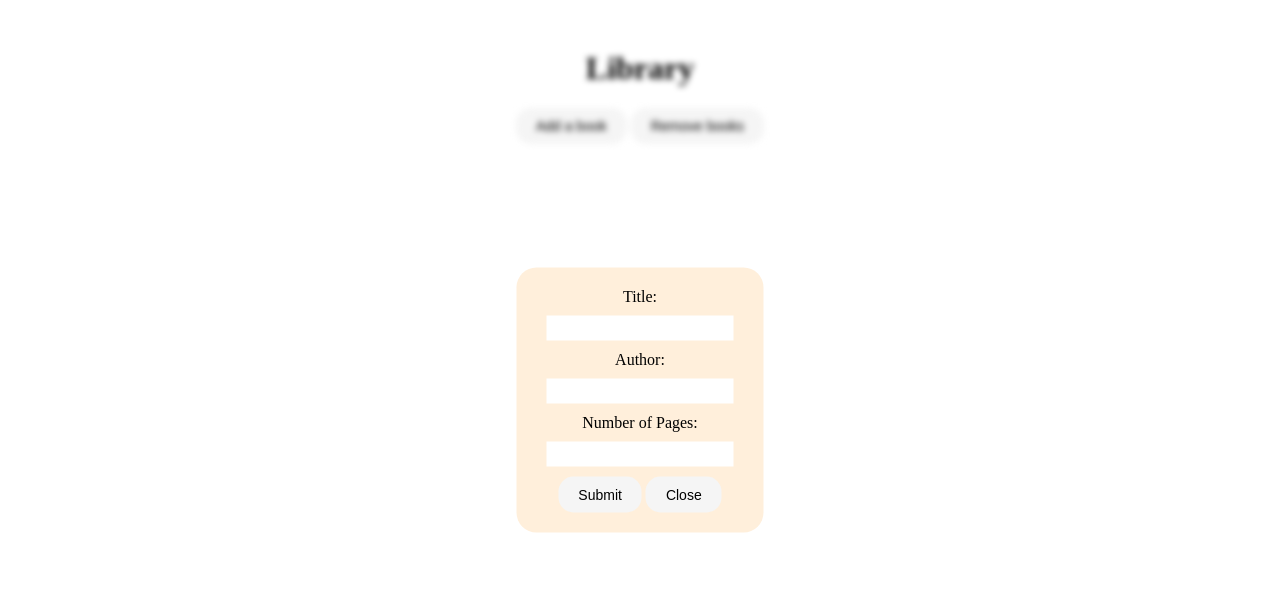
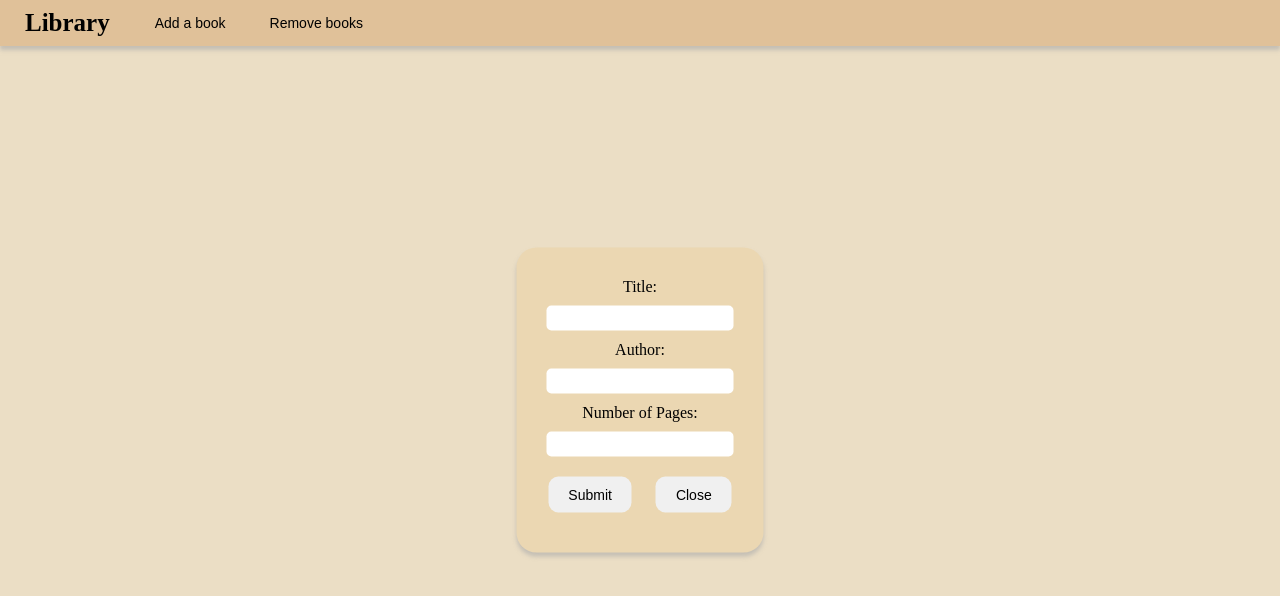
Before and after one commit to michaelseyo/library, a plain HTML site: page index.html in a window 1280 px wide. Both pictures are taken after a click on the button "Add a book". Drawn offline with Linux system fonts and the light colour scheme.

Commit message:
improved styling and fixed bugs

```diff
--- a/index.html
+++ b/index.html
@@ -18,11 +18,13 @@
         </form>
 
         <main>
-            <h1>Library</h1>
-            <nav>
+            <header>
+                <h1>Library</h1>
+                <nav>
                 <button id="add-book">Add a book</button>
                 <button id="remove-books">Remove books</button>
-            </nav>
+                </nav>
+            </header>
             <section>
 
             </section>
--- a/script.js
+++ b/script.js
@@ -1,7 +1,7 @@
 let myLibrary = [];
 let nextId = 0;
 
-const background = document.querySelector("main");
+const background = document.querySelector("section");
 const form = document.querySelector(".book-form");
 const bookshelf = document.querySelector("section");
 
@@ -86,8 +86,17 @@ function displayBook(book) {
     readBtn.textContent = "Read";
     readBtn.type = "button";
     readBtn.id = "read";
+
+    // styling for existing books
+    if (book.completed) {
+        bookDisplay.classList.add("done-reading");
+        readStatusText.textContent = "Read";
+        readBtn.textContent = "Unread";
+        bookContainer.appendChild(readStatusText);
+    }
+
     readBtn.addEventListener("click", function() {
-        if (!book.completed) {
+        if (!book.completed) { // for existing books
             bookDisplay.classList.add("done-reading");
             readStatusText.textContent = "Read";
             readBtn.textContent = "Unread";
@@ -141,3 +150,6 @@ document.body.onload = function() {
         myLibrary.forEach(book => displayBook(book));
     }
 }
+
+// buggy when we have existing books in storage and when we press 'read' on them, status changes to completed = true
+// but when refresh page, we need to set it up such that display shows that are read alrdy.
--- a/style.css
+++ b/style.css
@@ -1,9 +1,50 @@
 body {
-    text-align: center;
+    background-color: rgb(235, 222, 197);
+    margin: 0;
+    height: 100%;
+    width: 100%;
+}
+
+header {
+    display: flex;
+    position: fixed;
+    top: 0px;
+    left: 0px;
+    width: 100%;
+    background-color:rgb(224, 193, 153);
+    z-index: 3;
+    align-items: center;
+    box-shadow: 0 2px 2px rgb(170, 170, 170);
+    box-shadow: 0 4px 4px rgba(170, 170, 170, 0.6);
+}
+
+button#add-book {
+    margin: 0;
+    border-radius: 0;
+    padding: 15px 20px;
+    background-color: rgb(224, 193, 153);
+}
+
+button#add-book:hover {
+    background-color: rgb(221, 174, 112);
+    transition: 0.5s;
+}
+
+button#remove-books {
+    margin: 0;
+    border-radius: 0;
+    padding: 15px 20px;
+    background-color: rgb(224, 193, 153);
+}
+
+button#remove-books:hover {
+    background-color: rgb(221, 174, 112);
+    transition: 0.5s;
 }
 
 h1 {
-    margin-top: 50px;
+    margin: 0 1em;
+    font-size: 25px;
 }
 
 .book-form {
@@ -11,43 +52,69 @@ h1 {
     position: fixed;
     top: 50%;
     left: 50%;
+    text-align: center;
     transform: translate(-50%, -50%);
-    padding: 20px;
+    padding: 30px 20px;
     border-radius: 20px;
-    background-color:rgb(255, 239, 219);
-    z-index: 1;
+    background-color:rgb(235, 215, 178);
+    box-shadow: 0 2px 2px rgb(170, 170, 170);
+    box-shadow: 0 4px 4px rgba(170, 170, 170, 0.6);
+    z-index: 2;
+}
+
+#reminder-text {
+    position: absolute;
+    margin: 0 auto 0 auto;
+    left: 0;
+    right: 0;
+    font-size: 16px;
+    font-weight: bold;
 }
 
 .blur { /* potential issues */
-    filter: blur(3px);
+    filter: blur(4px);
 }
 
 input#title, input#author, input#numPages {
     border: none;
+    border-radius: 5px;
     margin: 10px;
     padding: 5px;
     outline: none;
 }
 
+main {
+    padding-top: 50px;
+}
+
 section {
+    min-height: 80vh;
     display: grid;
     grid-template-columns: repeat(4, auto);
+    place-items: center;
     gap: 2em;
     margin: 20px;
 }
 
 button {
     border: none;
+    margin: 10px;
     padding: 10px 20px;
     font-family: Arial, Helvetica, sans-serif;
     font-size: 14px;
-    border-radius: 15px;
-    background-color: rgb(245, 245, 245);
+    border-radius: 10px;
+    background-color: rgb(240, 240, 240);
 }
 
 button:hover {
     cursor: pointer;
+    transition: 0.5s;
     background-color: rgb(235, 235, 235);
+}
+
+button:active {
+    transform: scale(1.03);
+    transition: 0.05s;
 }
 
 .book-container {
@@ -55,9 +122,9 @@ button:hover {
     display: flex;
     justify-content: center;
     border-radius: 20px;
-    height: 180px;
-    width: 180px;
-    background-color: rgb(255, 230, 200);
+    height: 200px;
+    width: 200px;
+    background-color: rgb(231, 210, 171);
 }
 
 .book-display {
@@ -72,12 +139,12 @@ button:hover {
 }
 
 .done-reading {
-    background-color: rgb(240, 221, 199);
+    background-color: rgb(224, 193, 153);
     filter: blur(2px);
     border-radius: 20px;
 }
 
-p {
+#read-status {
     position: absolute;
     font-size: 24px;
     margin-top: 20px;
@@ -101,3 +168,10 @@ p {
 .book-button-overlay:hover ~ .book-display { /* affect the book-display on hover with overlay */
     filter: blur(2px);
 }
+
+p {
+    position: absolute;
+    font-size: 20px;
+    font-weight: bold;
+    z-index: 1;
+}
```
